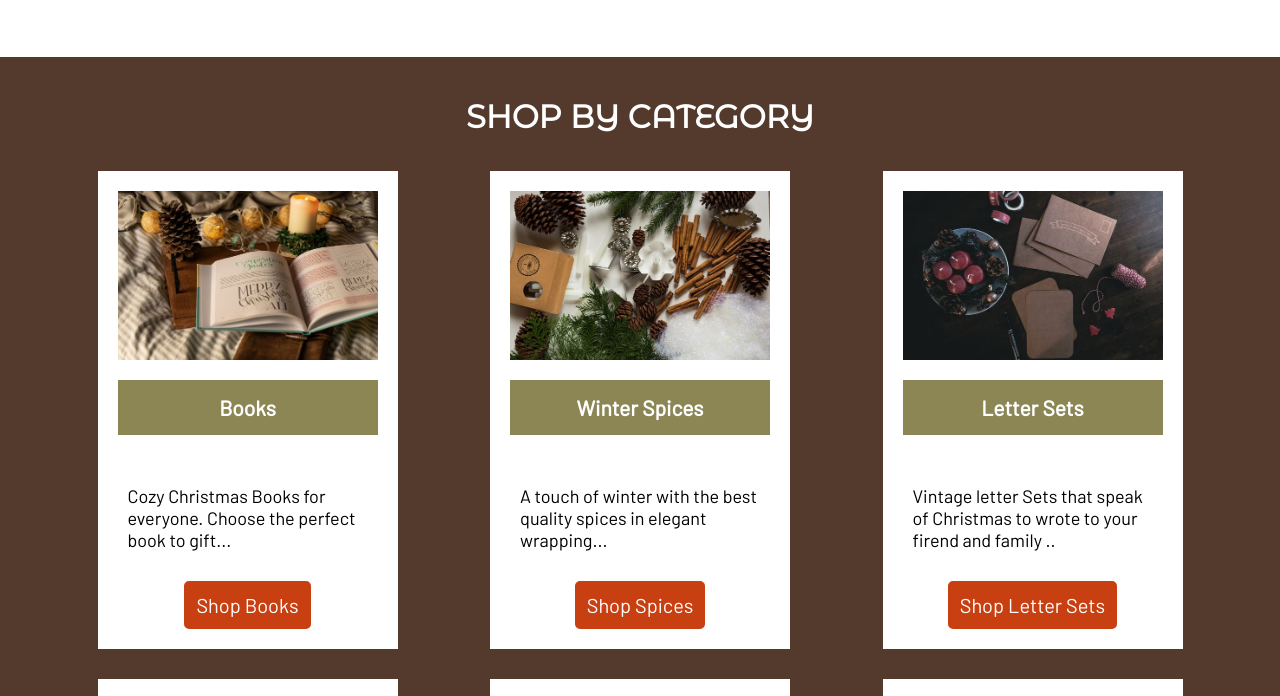
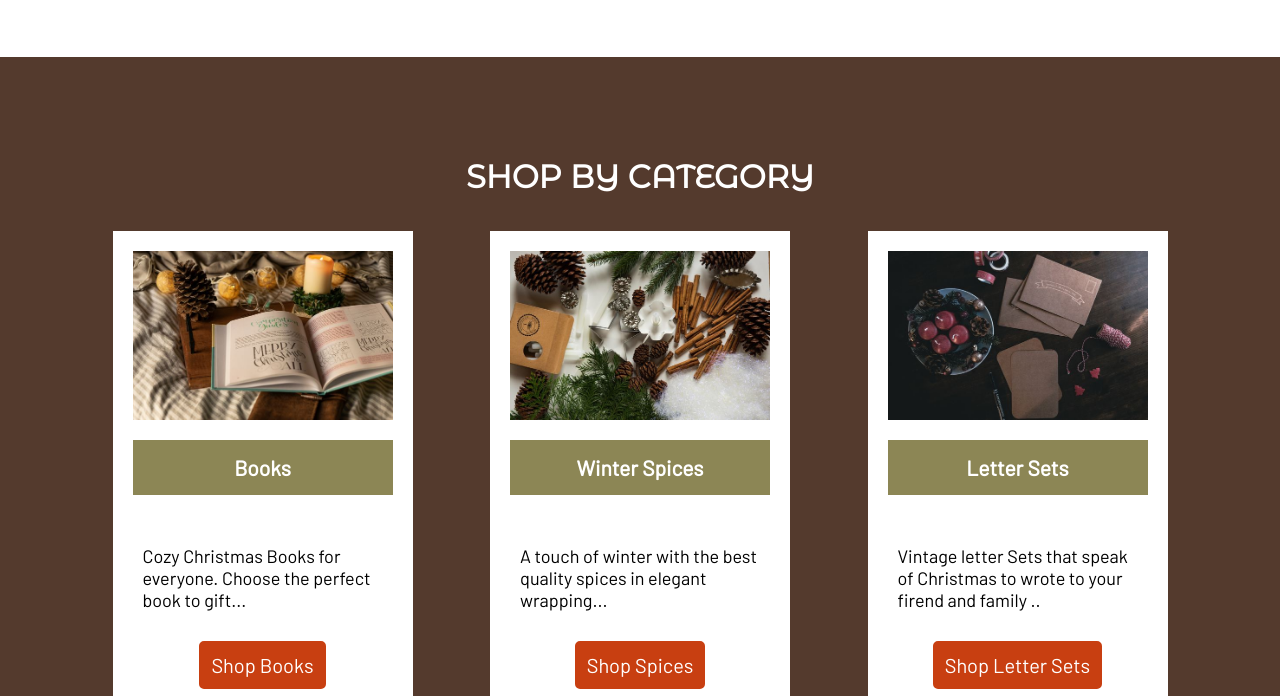
Before and after one commit to starskynder/The-Xmas-Gift, a website: page index.html in a window 1280 px wide. Shown: the part 1095-1791 px from the top of the page. Drawn offline with nearby package versions, Linux system fonts and the light colour scheme; files that its build step writes are made by us from their sources.

Commit message:
Add media queries for shop

```diff
--- a/sass/layout/_shop.scss
+++ b/sass/layout/_shop.scss
@@ -7,15 +7,26 @@
   padding: 2rem;
   justify-content: space-evenly;
 
+  @media screen and (min-width: 79.5em) {
+    padding: 8rem 5rem;
+  }
+
   &__card {
     background-color: $white;
     color: $black;
     margin: 3rem 0;
     @include flex-col;
     /*  border: 8px solid $white; */
-    max-width: 30rem;
+    flex-basis: 30rem;
     margin: 1.5rem;
     padding: 2rem;
+
+    @media screen and (min-width: 84.9em) {
+      flex: 0 1 24%;
+    }
+    @media screen and (min-width: 137.5em) {
+      flex: 0 0 47rem;
+    }
   }
 
   &__title {
```
